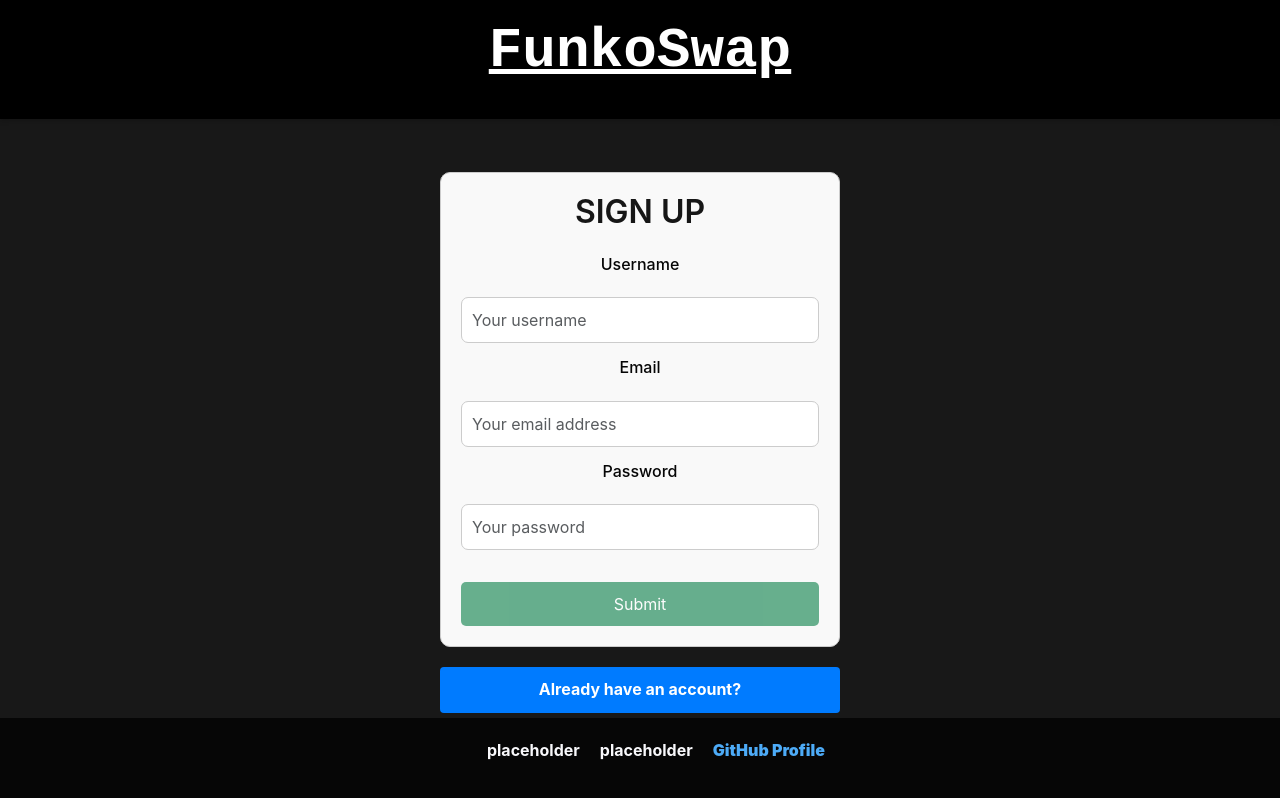
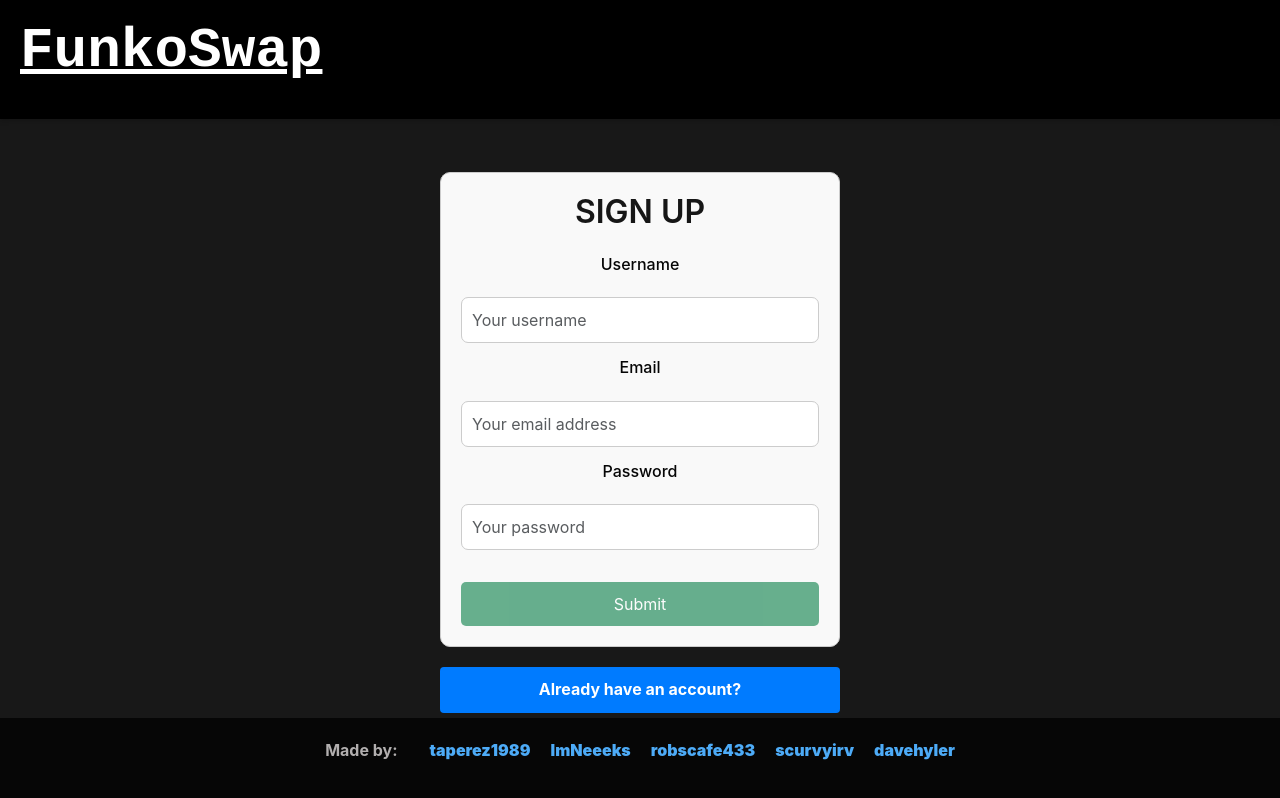
Before and after one commit to ImNeeeks/FunkoSwap, a React (Vite) app in the folder client/: page / in a window 1280 px wide. Built offline with nearby package versions, Linux system fonts and the light colour scheme.

Commit message:
updated footer to include links to github profiles, nav bar moved over to top right

```diff
--- a/client/src/components/Footer/Footer.jsx
+++ b/client/src/components/Footer/Footer.jsx
@@ -5,12 +5,31 @@
 function Footer() {
   return (
     <footer className="footerContainer">
+      <p className="footerText">Made by:</p>
       <ul className="footerList">
-        <li className="footerLink">placeholder</li>
-        <li className="footerLink">placeholder</li>
         <li className="footerLink">
-          <a href="https://github.com/scurvyirv?tab=repositories">
-            GitHub Profile
+          <a href="https://github.com/taperez1989" target="_blank" rel="noopener noreferrer">
+          taperez1989
+          </a>
+        </li>
+        <li className="footerLink">
+          <a href="https://github.com/ImNeeeks" target="_blank" rel="noopener noreferrer">
+          ImNeeeks
+          </a>
+        </li>
+        <li className="footerLink">
+          <a href="https://github.com/robscafe433" target="_blank" rel="noopener noreferrer">
+          robscafe433
+          </a>
+        </li>
+        <li className="footerLink">
+          <a href="https://github.com/scurvyirv" target="_blank" rel="noopener noreferrer">
+          scurvyirv
+          </a>
+        </li>
+        <li className="footerLink">
+          <a href="https://github.com/davehyler" target="_blank" rel="noopener noreferrer">
+          davehyler
           </a>
         </li>
       </ul>
--- a/client/src/components/Header/Header.css
+++ b/client/src/components/Header/Header.css
@@ -8,23 +8,24 @@
 }
 
 .headerTitle {
-    flex: 1; /* Title occupies 1/3 of the header */
   font-size: 3.5rem;
-    text-align: center;
   font-family: monospace;
   text-decoration: underline;
+  text-align: left; /* Align the title to the left */
+  margin-right: auto; /* Pushes the nav buttons to the right */
 }
 
 .navContainer {
-    flex: 2; /* Nav buttons occupy 2/3 of the header */
   display: flex;
-    justify-content: space-around;
+  justify-content: flex-end; /* Aligns the nav buttons to the right */
+  gap: 15px; /* Adds space between each button */
+  flex: 1; /* Takes up remaining space */
 }
 
 .navButton {
   background-color: rgba(255, 255, 255, 0.3); /* Semi-transparent button background */
   border: none; /* Removes default button border */
-    color: white;
+  color: white; /* White text */
   padding: 10px 20px;
   font-size: 1em;
   border-radius: 5px;
```
Also changed, not shown: 2 other files (tests, documents, lock files or other folders). Lines whose indentation alone changed are shown as unchanged.
